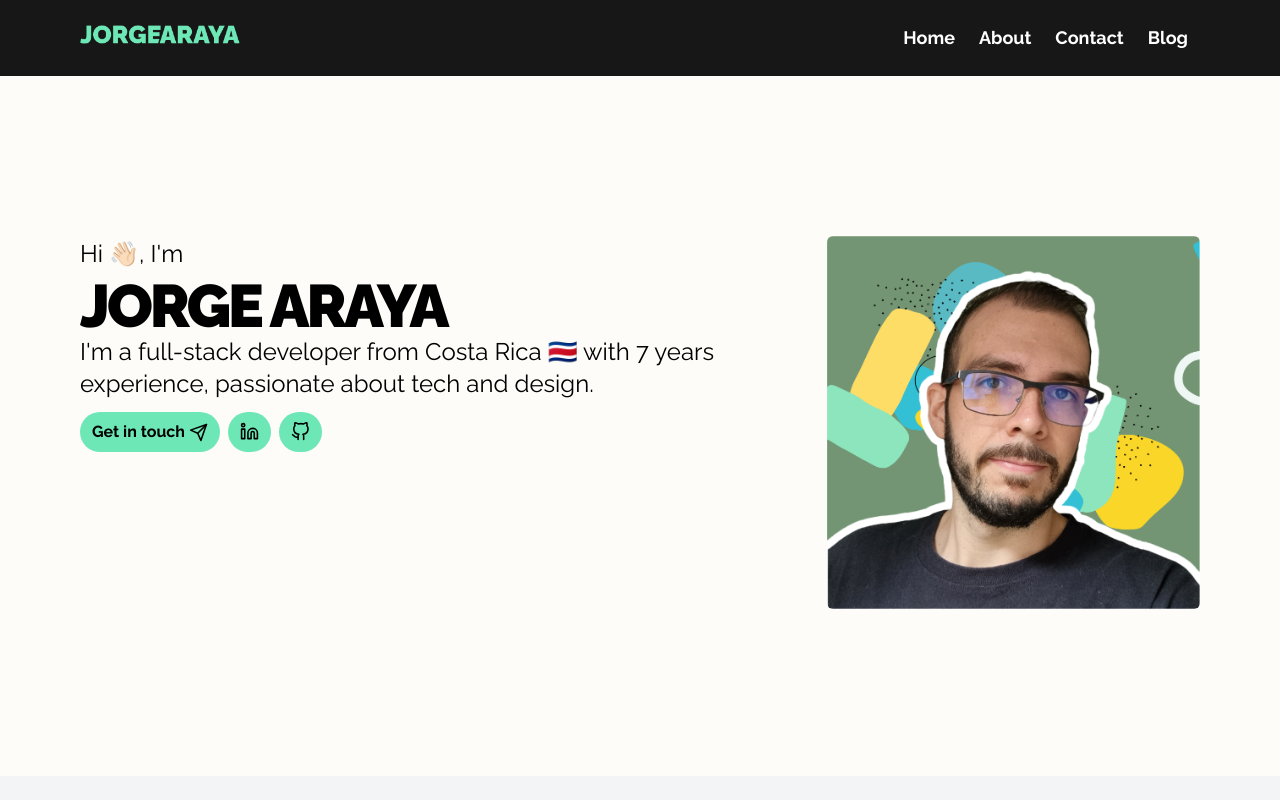
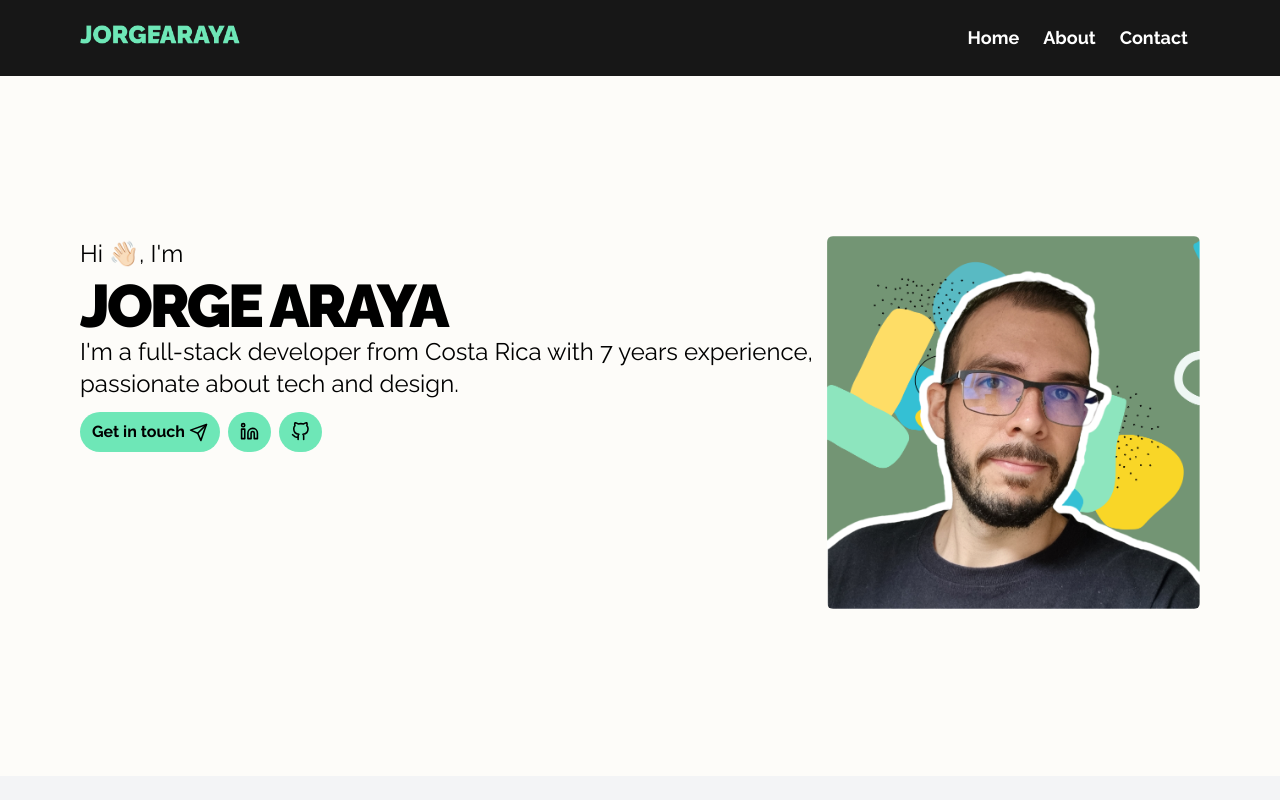
Before and after one commit to jorgearaya474/nxt-site, a Next.js app: page / in a window 1280 px wide. Shown: the top 800 px of the page. Built offline with nearby package versions, Linux system fonts and the light colour scheme.

Commit message:
Update linkedin url

```diff
--- a/components/header.tsx
+++ b/components/header.tsx
@@ -61,7 +61,7 @@ const Header: FC = () => {
                 ["Home", "/"],
                 ["About", "/#section_about"],
                 ["Contact", "/#section_contact"],
-                ["Blog", "/blog"]
+                //["Blog", "/blog"]
               ].map(([title, url]) => (
                 <Link key={title} href={url}>
                   <a
--- a/package.json
+++ b/package.json
@@ -28,6 +28,7 @@
     "eslint": "8.13.0",
     "eslint-config-next": "12.1.5",
     "postcss": "^8.4.12",
-    "tailwindcss": "^3.0.24"
+    "tailwindcss": "^3.0.24",
+    "typescript": "^4.9.5"
   }
 }
--- a/pages/index.tsx
+++ b/pages/index.tsx
@@ -25,7 +25,7 @@ const Home: NextPage = () => {
                 Jorge Araya
               </h1>
               <p className="mb-2 text-lg md:text-2xl text-black text-left">
-                I&apos;m a full-stack developer from Costa Rica 🇨🇷 with 7 years experience, passionate about tech and design.
+                I&apos;m a full-stack developer from Costa Rica with 7 years experience, passionate about tech and design.
               </p>
               <div className="my-3 flex gap-2">
                 <Link href="mailto:jorgearaya474@gmail.com">
@@ -33,7 +33,7 @@ const Home: NextPage = () => {
                     Get in touch <Send size={19} className="inline-block" />
                   </a>
                 </Link>
-                <Link href="https://www.linkedin.com/in/jorge-araya-25088a105">
+                <Link href="https://www.linkedin.com/in/jorgearayadev">
                   <a className="flex items-center justify-center px-3 py-2 font-bold text-black rounded-full bg-emerald-300 hover:bg-emerald-400 transition ease-in-out duration-150">
                     <Linkedin size={19} />
                   </a>
@@ -121,7 +121,7 @@ const Home: NextPage = () => {
                     Contact me <Send size={19} className="inline-block" />
                   </a>
                 </Link>
-                <Link href="https://www.linkedin.com/in/jorge-araya-25088a105">
+                <Link href="https://www.linkedin.com/in/jorgearayadev">
                   <a className="flex items-center justify-center px-3 py-2 font-bold text-black rounded-full bg-emerald-300 hover:bg-emerald-400 transition ease-in-out duration-150">
                     <Linkedin size={19} />
                   </a>
```
Also changed, not shown: 1 other file (tests, documents, lock files or other folders).
